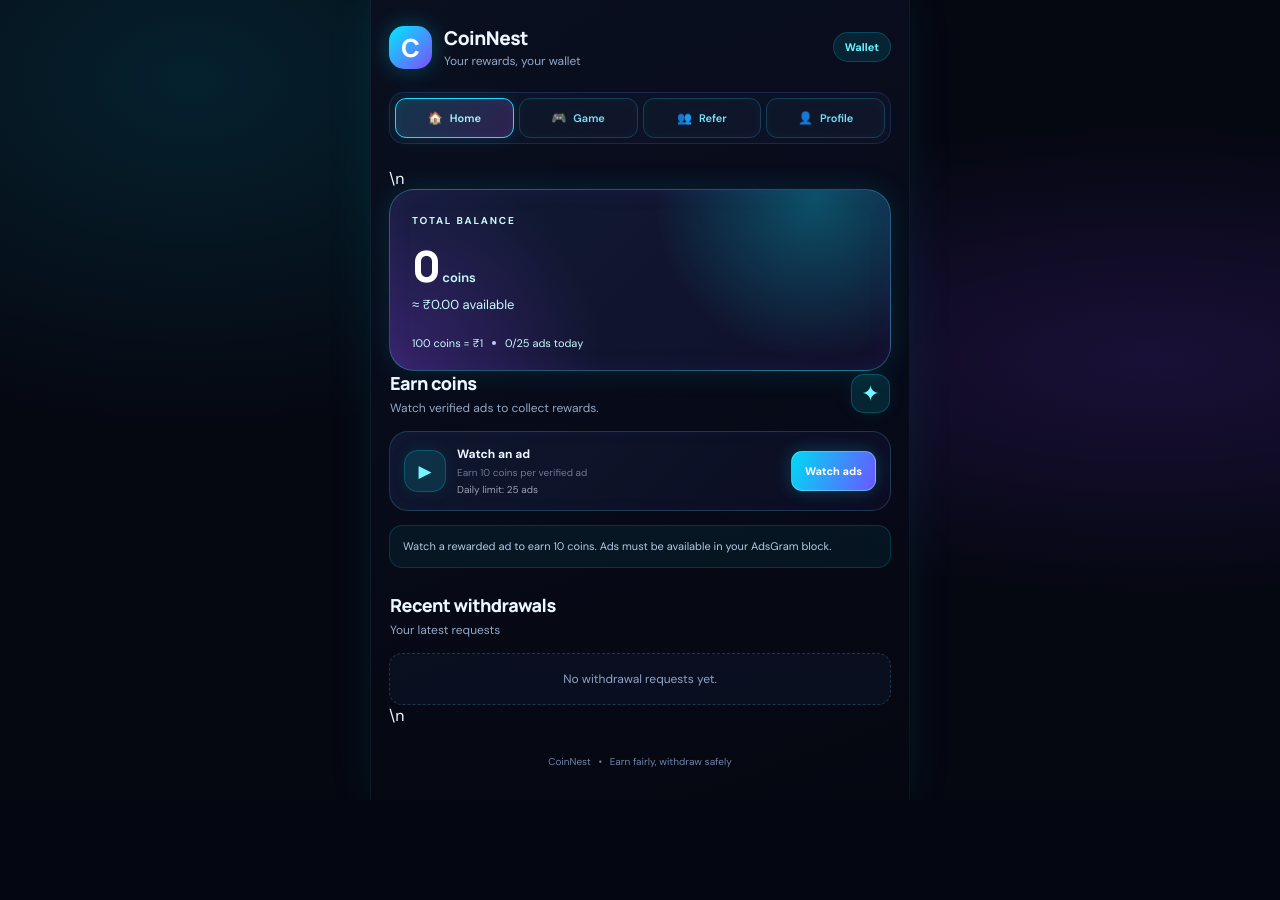
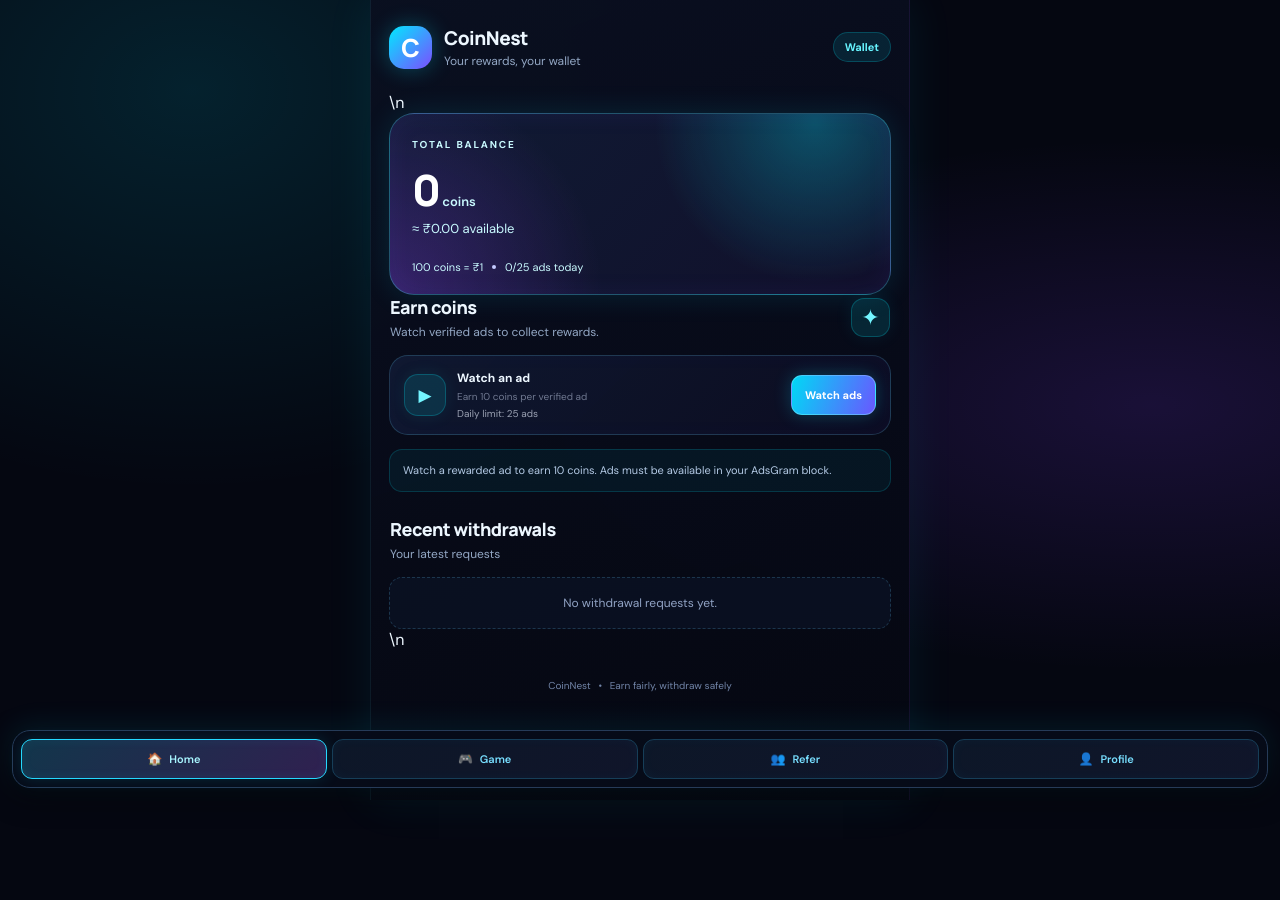
Before and after one commit to tanmay-12032/coinnest-webapp, a Flask app: page / in a window 1280 px wide. Before the commit the page ends 800 px from the top, so only its background shows below. Run offline with Flask 3, Linux system fonts and the light colour scheme; data comes from the database, SQL or seed files in the repository; data that the repository does not hold is empty; some libraries are stand-ins or nearby versions.

Commit message:
Add files via upload

```diff
--- a/static/app.js
+++ b/static/app.js
@@ -249,3 +249,6 @@ function newVillage(){
   scene.append(item);
  });
 }
+
+// Ensure New village challenge always starts a fresh randomized round.
+document.getElementById("village-reset")?.addEventListener("click", () => { newVillage(); });
--- a/static/style.css
+++ b/static/style.css
@@ -99,3 +99,21 @@ footer{color:#7184a7}.toast{background:#101a31;border:1px solid rgba(0,234,255,.
 #maze-new-game{margin-top:10px;border-color:#b58b2c;color:#ffe39a}
 .incorrect-dialog{border-color:#f26b7b;box-shadow:0 0 22px #ff456455,0 0 48px #8b5cff22}
 .incorrect-dialog .reward-coin{filter:drop-shadow(0 0 10px #ff596a88)}
+
+/* Keep the four main navigation options pinned to the bottom of the screen */
+.neon-tabs{
+ position:fixed!important;
+ left:12px!important;
+ right:12px!important;
+ bottom:calc(12px + env(safe-area-inset-bottom, 0px))!important;
+ z-index:1000!important;
+ width:auto!important;
+ margin:0!important;
+ padding:8px!important;
+ border:1px solid #263b58!important;
+ border-radius:18px!important;
+ background:rgba(7,12,25,.96)!important;
+ backdrop-filter:blur(16px);
+ box-shadow:0 -5px 28px #00d9ff18,0 8px 28px #0008!important;
+}
+body{padding-bottom:100px!important}
```
